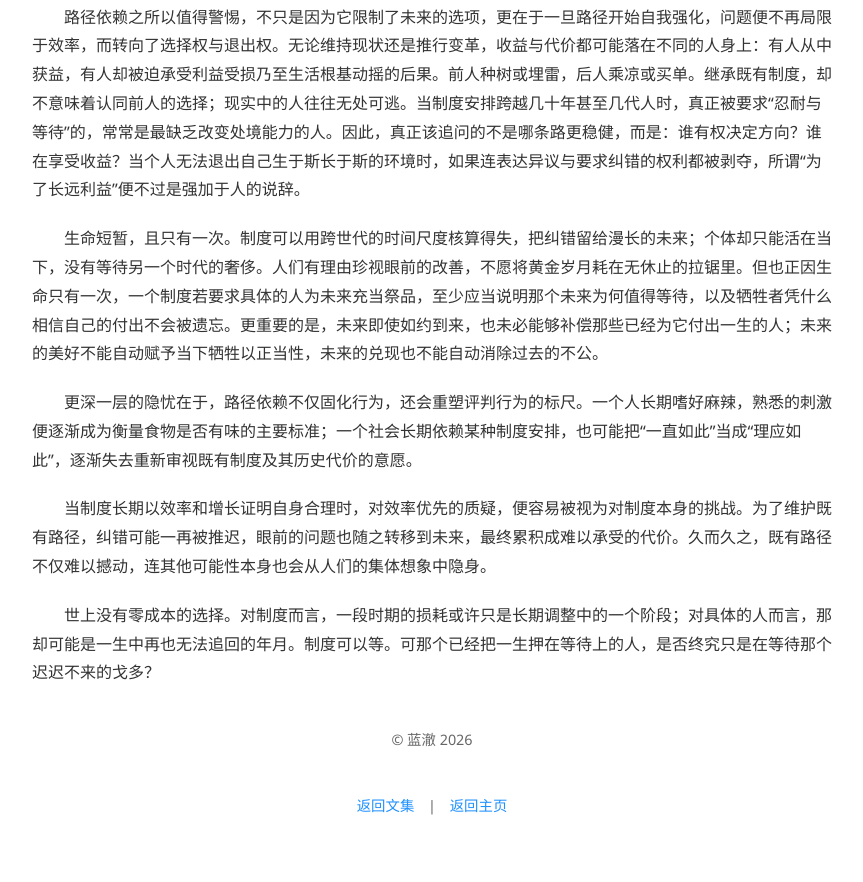
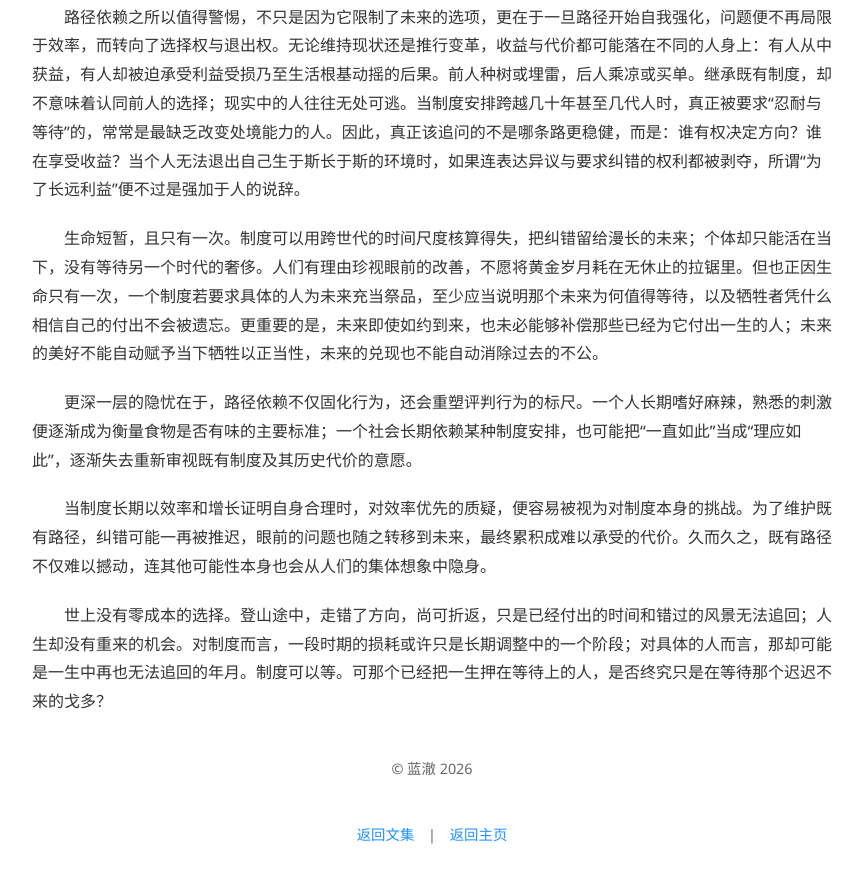
Before and after one commit to lanche6/lanche6.github.io, a plain HTML site: page posts/misalignment.html in a window 1280 px wide. Shown: the part 404-1286 px from the top of the page, without its empty margins (208-1071 px from the left). Before the commit the page ends 1263 px from the top, so only its background shows below. Drawn offline with nearby package versions, Linux system fonts and the light colour scheme.

Commit message:
Update misalignment.html

```diff
--- a/posts/misalignment.html
+++ b/posts/misalignment.html
@@ -100,7 +100,7 @@
 
   <p>当制度长期以效率和增长证明自身合理时，对效率优先的质疑，便容易被视为对制度本身的挑战。为了维护既有路径，纠错可能一再被推迟，眼前的问题也随之转移到未来，最终累积成难以承受的代价。久而久之，既有路径不仅难以撼动，连其他可能性本身也会从人们的集体想象中隐身。</p>
 
-  <p>世上没有零成本的选择。对制度而言，一段时期的损耗或许只是长期调整中的一个阶段；对具体的人而言，那却可能是一生中再也无法追回的年月。制度可以等。可那个已经把一生押在等待上的人，是否终究只是在等待那个迟迟不来的戈多？</p>
+  <p>世上没有零成本的选择。登山途中，走错了方向，尚可折返，只是已经付出的时间和错过的风景无法追回；人生却没有重来的机会。对制度而言，一段时期的损耗或许只是长期调整中的一个阶段；对具体的人而言，那却可能是一生中再也无法追回的年月。制度可以等。可那个已经把一生押在等待上的人，是否终究只是在等待那个迟迟不来的戈多？</p>
 
 
 </main>
```
